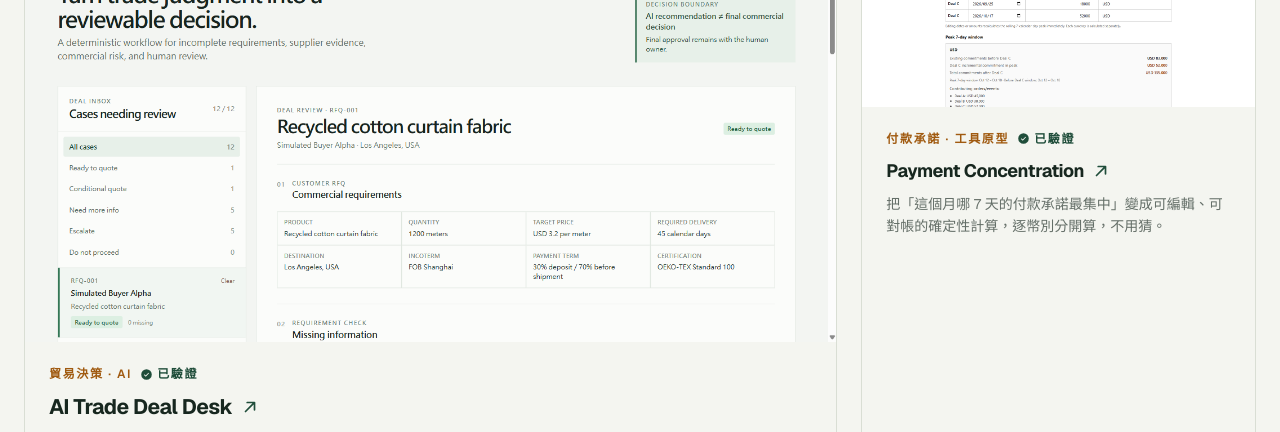
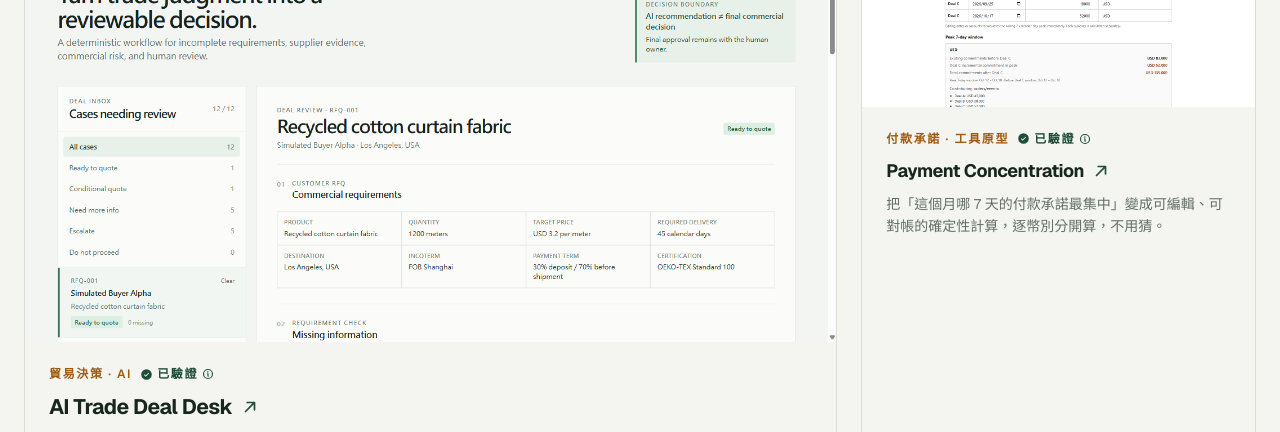
Before and after one commit to apchen1978/pauls-tradecraft, a React (Vite) app: page / in a window 1280 px wide. Shown: the part 3000-3432 px from the top of the page. Built offline with nearby package versions, Linux system fonts and the light colour scheme.

Commit message:
feat: verified badge tooltip — AI-era evidence-first delivery explanation (zh/en)

```diff
--- a/src/components/Works.jsx
+++ b/src/components/Works.jsx
@@ -7,6 +7,7 @@ import {
   Receipt,
   Briefcase,
   CaretDown,
+  Info,
 } from "@phosphor-icons/react";
 import { useLang } from "../i18n.jsx";
 import { works } from "../data/works.js";
@@ -126,9 +127,14 @@ export default function Works() {
                   <div className="flex items-center gap-2 text-xs font-semibold uppercase tracking-[0.14em] text-amber">
                     <span>{copy.tag}</span>
                     {w.verified && (
-                      <span className="inline-flex items-center gap-1 text-forest">
+                      <span
+                        className="inline-flex items-center gap-1 text-forest"
+                        title={t.works.verifiedExplain}
+                        aria-label={`${t.works.statusVerified}：${t.works.verifiedExplain}`}
+                      >
                         <CheckCircle size={13} weight="fill" />
                         {t.works.statusVerified}
+                        <Info size={12} weight="bold" aria-hidden="true" />
                       </span>
                     )}
                   </div>
--- a/src/i18n.jsx
+++ b/src/i18n.jsx
@@ -29,6 +29,7 @@ const dict = {
       sub: "每一件都有證據鏈：可重跑驗證、可檢視產出，不是 PPT 上的口號。",
       linkPending: "PUBLIC EVIDENCE: UNKNOWN / NOT YET PUBLISHED",
       statusVerified: "已驗證",
+      verifiedExplain: "「已驗證」＝通過預先定義的功能、回歸、建置與使用性檢查，附可重跑證據鏈 — AI 協作時代的驗證式交付：人決策、AI 產出、證據可複驗。不代表商業採用或市場驗證。",
       caseStudy: {
         label: "案例研究",
         takeaway: "核心判斷",
@@ -166,6 +167,7 @@ const dict = {
       sub: "Every piece ships with an evidence chain: rerunnable checks, inspectable outputs, no empty claims.",
       linkPending: "PUBLIC EVIDENCE: UNKNOWN / NOT YET PUBLISHED",
       statusVerified: "Verified",
+      verifiedExplain: "\u201CVerified\u201D = passed defined functional, regression, build, and usability checks, with a rerunnable evidence chain \u2014 a verification-first delivery model for the AI-collaboration era: humans decide, AI builds, evidence re-verifiable. It does not imply commercial adoption or market validation.",
       caseStudy: {
         label: "Case Study",
         takeaway: "Key takeaway",
```
